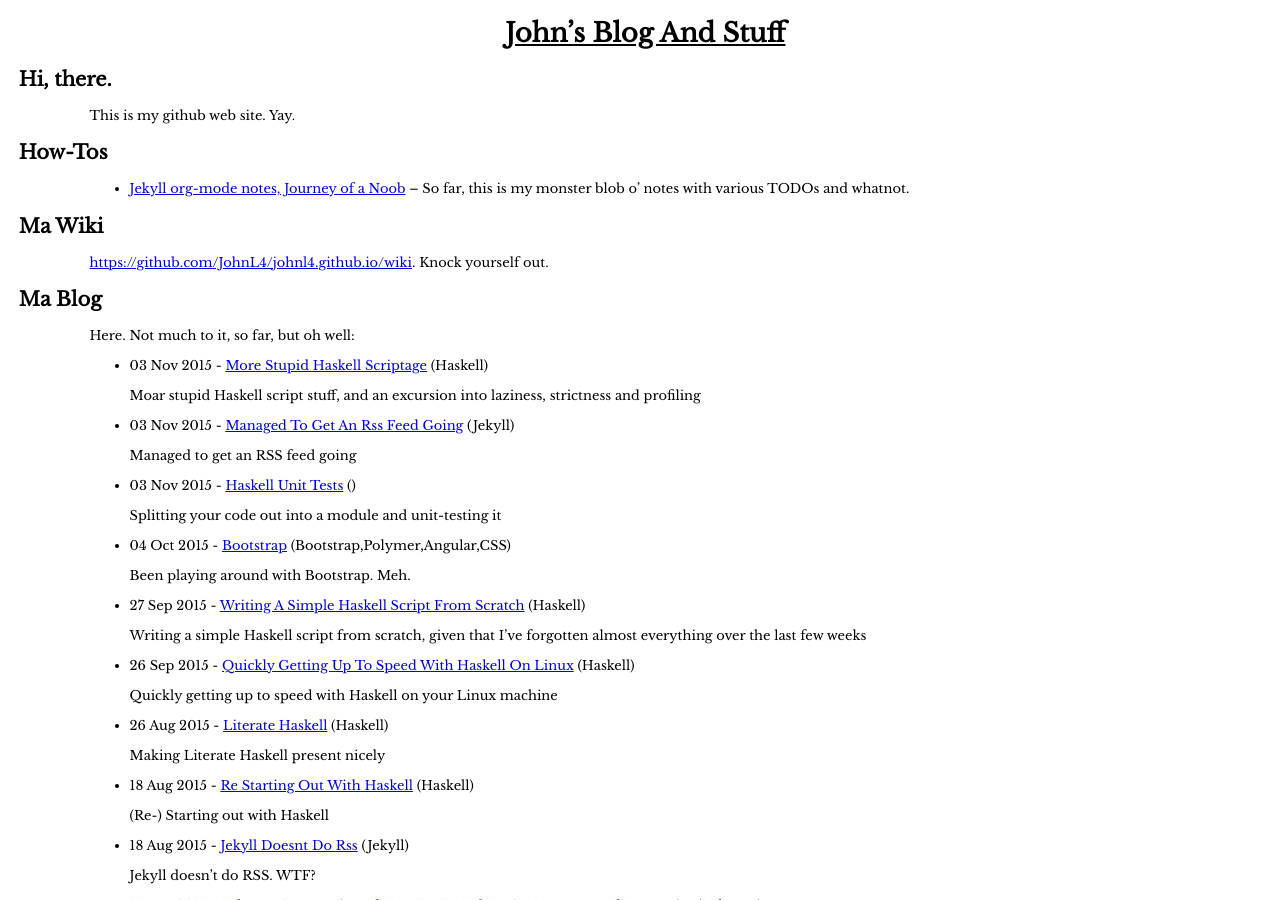
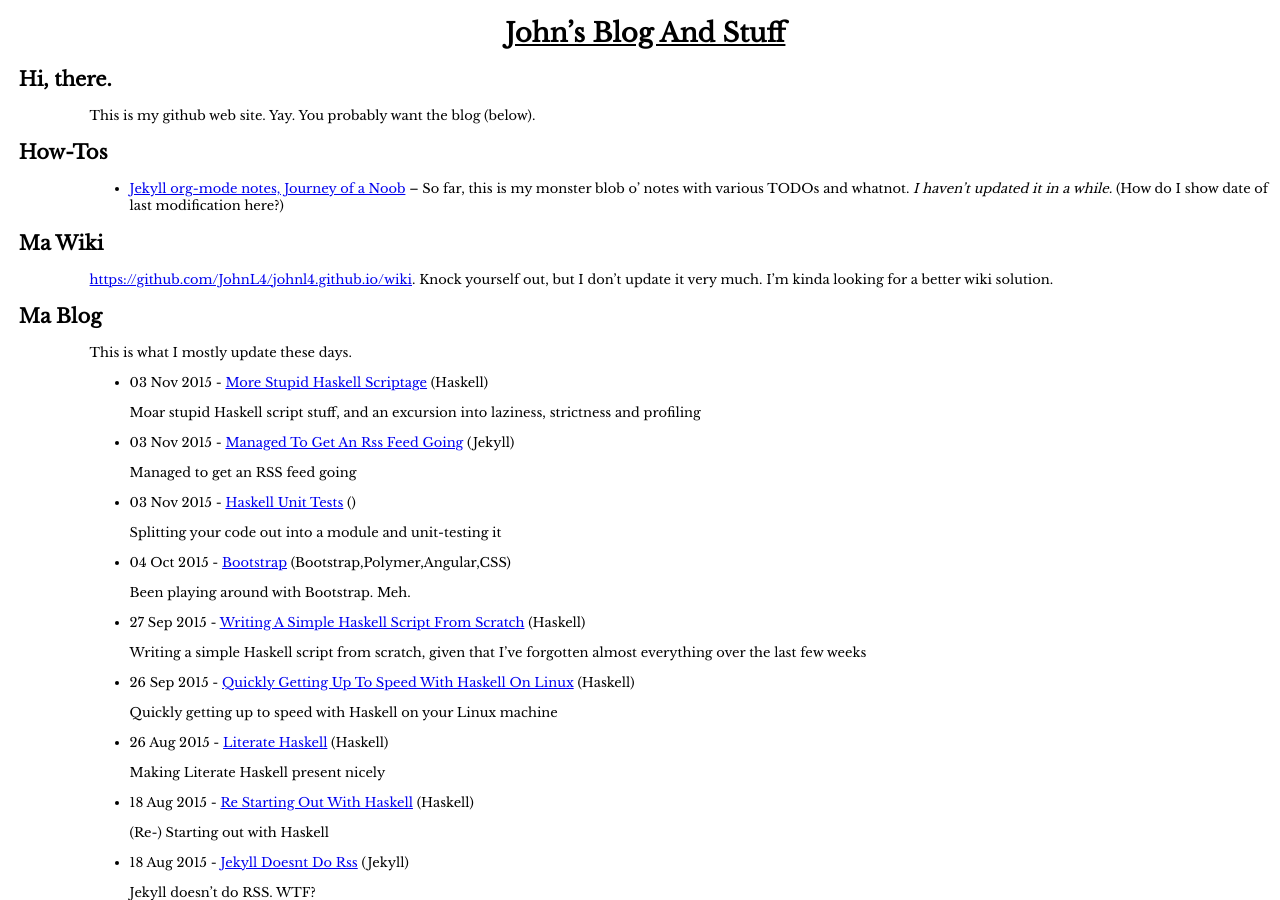
Before and after one commit to JohnL4/johnl4.github.io, a Jekyll site: the page built from index.markdown, in a window 1280 px wide and 900 px high. Built offline with Jekyll 4.4.1, drawn with Linux system fonts in a browser that asks for light colours; comment, search, counter and statistics services are not loaded.

Commit message:
De-emphasize info blob and wiki.

```diff
--- a/index.markdown
+++ b/index.markdown
@@ -2,7 +2,6 @@
 layout: homepage
 title: John's Blog And Stuff
 ---
-
 
 John's Blog And Stuff
 =====================
@@ -10,23 +9,25 @@ John's Blog And Stuff
 Hi, there.
 ----------
 
-This is my github web site.  Yay.
+This is my github web site.  Yay.  You probably want the blog (below).
 
 How-Tos
 -------
 
 - [Jekyll org-mode notes, Journey of a Noob](jekyll.html) -- So far, this is my monster blob o'
-  notes with various TODOs and whatnot.
+  notes with various TODOs and whatnot. *I haven't updated it in a while.* (How do I show date of last modification
+      here?)
 
 Ma Wiki
 -------
 
-[https://github.com/JohnL4/johnl4.github.io/wiki](https://github.com/JohnL4/johnl4.github.io/wiki). Knock yourself out.
+[https://github.com/JohnL4/johnl4.github.io/wiki](https://github.com/JohnL4/johnl4.github.io/wiki). Knock yourself out,
+but I don't update it very much.  I'm kinda looking for a better wiki solution.
 
 Ma Blog
 -------
 
-Here.  Not much to it, so far, but oh well:
+This is what I mostly update these days.
 
 {% for post in site.posts %}
    - {{ post.date | date_to_string }} - [{{ post.title }}]({{ post.url }}) ({{ post.tags }})
```
